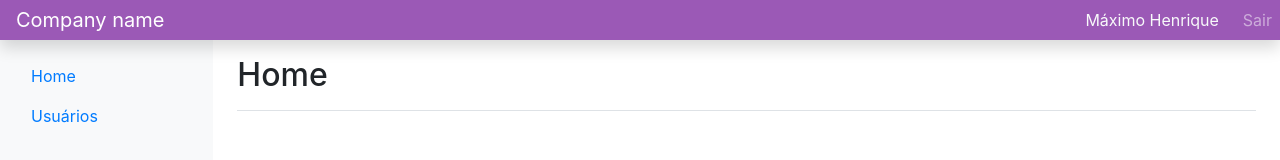
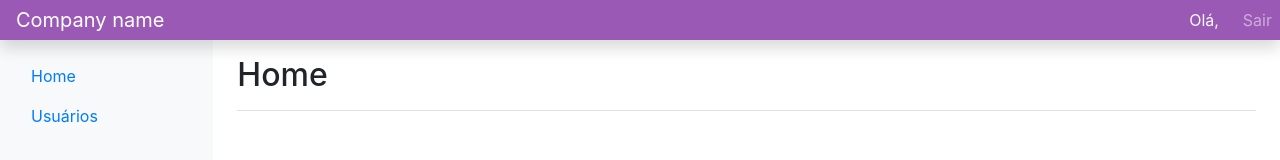
Before and after one commit to maxmonteiro/targetit-backend-test, a Vue app in the folder meetings-frontend/: page / in a window 1280 px wide. Shown: the top 160 px of the page. Built offline with nearby package versions, Linux system fonts and the light colour scheme; no server answers; sample sign-in values are in the browser's storage.

Commit message:
Verificando o usuário logado.

```diff
--- a/meetings-frontend/src/components/TheNavigation.vue
+++ b/meetings-frontend/src/components/TheNavigation.vue
@@ -18,7 +18,7 @@
                 class="navbar-nav d-flex flex-row bd-highlight"
             >
                 <li class="nav-item mr-4 pl-3" style="align-self: center;">
-                    <span class="text-light">Máximo Henrique</span>
+                    <span class="text-light">Olá, {{ user.name }}</span>
                 </li>
                 <li class="nav-item mr-2 text-nowrap">
                     <a class="nav-link" href="#" @click.prevent="logout">Sair</a>
@@ -67,12 +67,23 @@
 export default {
     data() {
         return {
-
+            user: {}
         }
     },
     computed: {
         currentPage() {
             return this.$route.name
+        }
+    },
+    mounted() {
+        var token = localStorage.getItem('access_token')
+        if (token) {
+            this.$http.get('api/auth/me')
+            .then(({data}) => {
+                this.user = data.data
+            }).catch((err) => {
+                console.log(err)
+            });
         }
     },
     methods: {
--- a/meetings-frontend/src/views/SignIn.vue
+++ b/meetings-frontend/src/views/SignIn.vue
@@ -48,7 +48,7 @@ export default {
       .then(({data}) => {
         localStorage.setItem('access_token', data.token)
         this.getUser()
-        //this.$router.push('/');
+        this.$router.push('/');
       }).catch((err) => {
         console.log(err)
         this.showError = true
```
